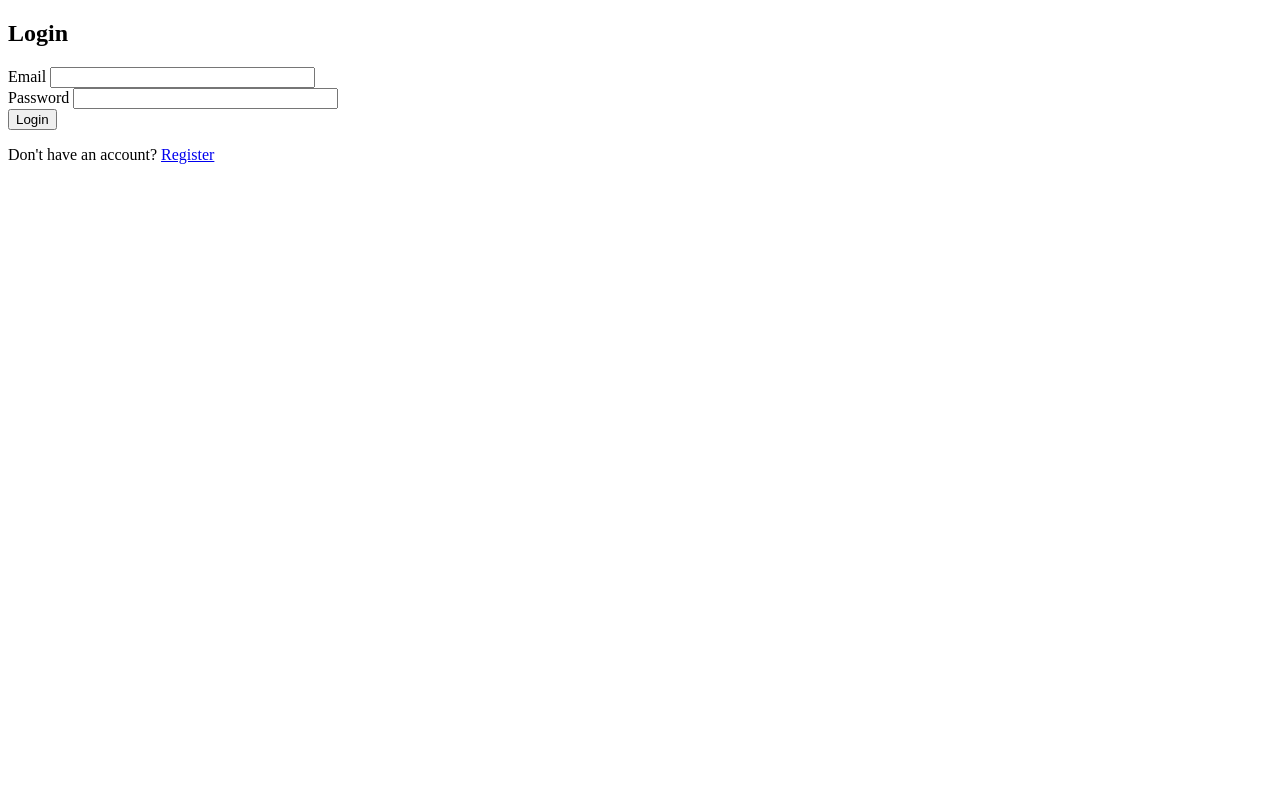
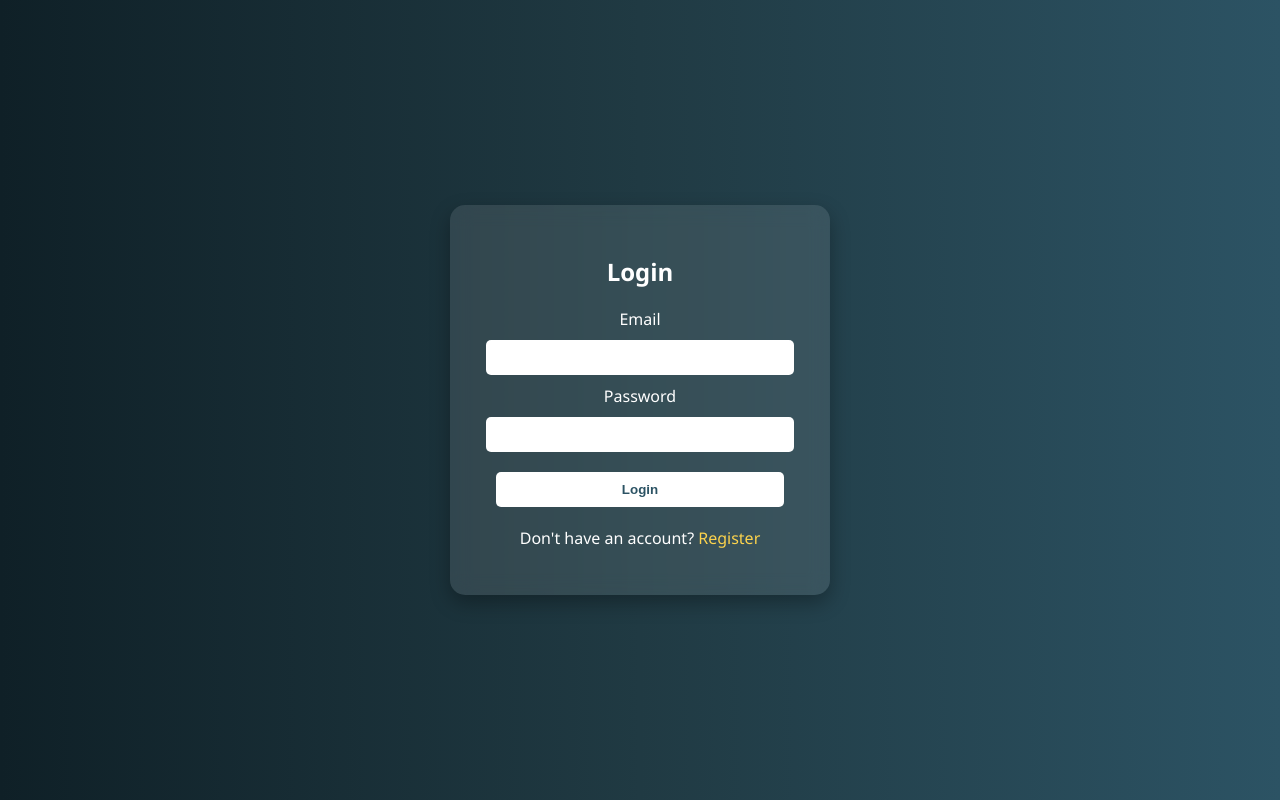
Before and after one commit to anandhakrishnnnnnn/Flask, a Flask app: page /login in a window 1280 px wide. Run offline with Flask 3, Linux system fonts and the light colour scheme; some libraries are stand-ins or nearby versions.

Commit message:
added css code in the login

```diff
--- a/templates/login.html
+++ b/templates/login.html
@@ -2,21 +2,76 @@
 <html>
 <head>
     <title>Login</title>
+    <style>
+        body {
+            background: linear-gradient(to right, #0f2027, #203a43, #2c5364);
+            font-family: 'Segoe UI', sans-serif;
+            height: 100vh;
+            margin: 0;
+            display: flex;
+            justify-content: center;
+            align-items: center;
+        }
+
+        form {
+            background: rgba(255, 255, 255, 0.1);
+            padding: 30px;
+            border-radius: 15px;
+            box-shadow: 0 8px 20px rgba(0, 0, 0, 0.3);
+            color: white;
+            width: 320px;
+            text-align: center;
+            backdrop-filter: blur(10px);
+        }
+
+        input {
+            width: 90%;
+            padding: 10px;
+            margin: 10px 0;
+            border-radius: 5px;
+            border: none;
+        }
+
+        input[type=submit] {
+            background-color: #fff;
+            color: #2c5364;
+            font-weight: bold;
+            cursor: pointer;
+        }
+
+        a {
+            color: #fcd34d;
+            text-decoration: none;
+        }
+
+        h2 {
+            margin-bottom: 20px;
+            color: #ffffff;
+        }
+
+        .success, .danger, .warning {
+            margin-top: 15px;
+            padding: 10px;
+            border-radius: 6px;
+            background-color: rgba(255, 255, 255, 0.2);
+            color: white;
+        }
+    </style>
 </head>
 <body>
-    <h2>Login</h2>
     <form method="POST">
+        <h2>Login</h2>
         {{ form.hidden_tag() }}
-        {{ form.email.label }} {{ form.email(size=30) }}<br>
-        {{ form.password.label }} {{ form.password(size=30) }}<br>
+        {{ form.email.label }}<br>{{ form.email(size=30) }}<br>
+        {{ form.password.label }}<br>{{ form.password(size=30) }}<br>
         {{ form.submit() }}
+        <p style="margin-top: 10px;">Don't have an account? <a href="{{ url_for('register') }}">Register</a></p>
+
+        {% with messages = get_flashed_messages(with_categories=true) %}
+          {% for category, message in messages %}
+            <div class="{{ category }}">{{ message }}</div>
+          {% endfor %}
+        {% endwith %}
     </form>
-    <p>Don't have an account? <a href="{{ url_for('register') }}">Register</a></p>
-
-    {% with messages = get_flashed_messages(with_categories=true) %}
-      {% for category, message in messages %}
-        <div class="{{ category }}">{{ message }}</div>
-      {% endfor %}
-    {% endwith %}
 </body>
 </html>
```
